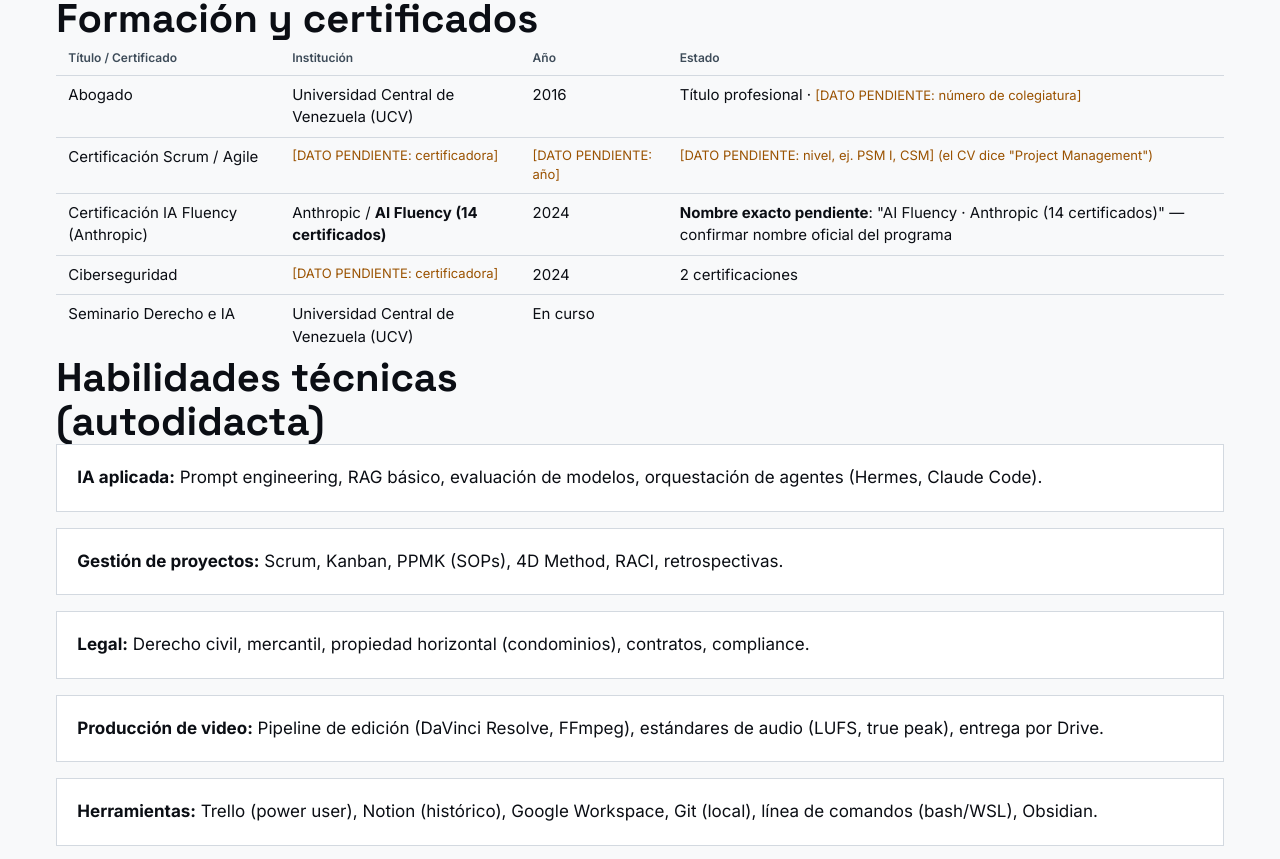
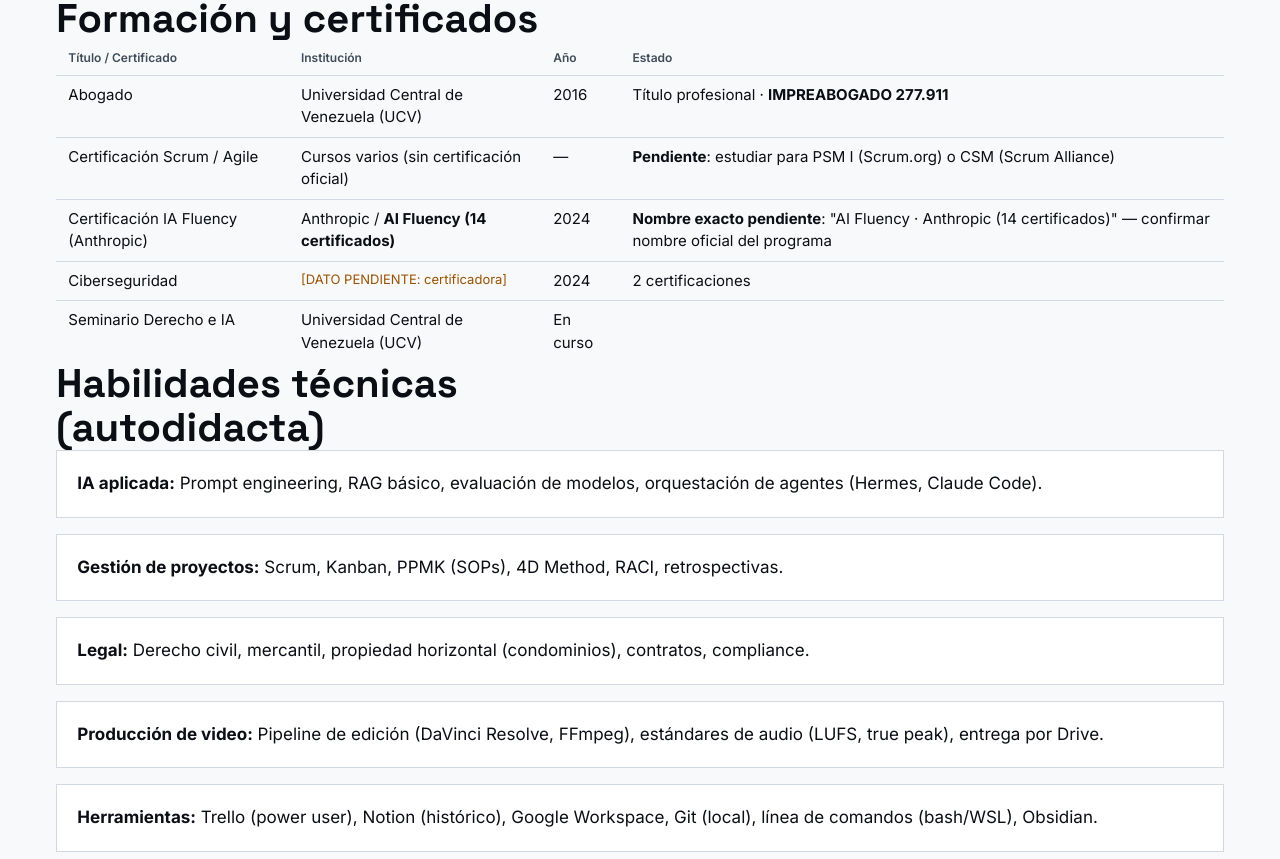
Before and after one commit to MAD-422160846610/monolithos-site, a plain HTML site: page marco/index.html in a window 1280 px wide. Shown: the part 1848-2707 px from the top of the page. Drawn offline with Linux system fonts and the light colour scheme.

Commit message:
CV: IMPREABOGADO 277.911; Scrum = cursos sin cert oficial (pendiente PSM I/CSM)

```diff
--- a/marco/index.html
+++ b/marco/index.html
@@ -193,8 +193,8 @@ h3{font-family:var(--display);font-weight:500;font-size:20px;line-height:1.25}
               <tr><th>Título / Certificado</th><th>Institución</th><th>Año</th><th>Estado</th></tr>
             </thead>
             <tbody>
-              <tr><td>Abogado</td><td>Universidad Central de Venezuela (UCV)</td><td>2016</td><td>Título profesional · <span class="pendiente">[DATO PENDIENTE: número de colegiatura]</span></td></tr>
-              <tr><td>Certificación Scrum / Agile</td><td class="pendiente">[DATO PENDIENTE: certificadora]</td><td class="pendiente">[DATO PENDIENTE: año]</td><td class="pendiente">[DATO PENDIENTE: nivel, ej. PSM I, CSM] (el CV dice "Project Management")</td></tr>
+              <tr><td>Abogado</td><td>Universidad Central de Venezuela (UCV)</td><td>2016</td><td>Título profesional · <strong>IMPREABOGADO 277.911</strong></td></tr>
+              <tr><td>Certificación Scrum / Agile</td><td>Cursos varios (sin certificación oficial)</td><td>—</td><td><strong>Pendiente</strong>: estudiar para PSM I (Scrum.org) o CSM (Scrum Alliance)</td></tr>
               <tr><td>Certificación IA Fluency (Anthropic)</td><td>Anthropic / <strong>AI Fluency (14 certificados)</strong></td><td>2024</td><td><strong>Nombre exacto pendiente</strong>: "AI Fluency · Anthropic (14 certificados)" — confirmar nombre oficial del programa</td></tr>
               <tr><td>Ciberseguridad</td><td class="pendiente">[DATO PENDIENTE: certificadora]</td><td>2024</td><td>2 certificaciones</td></tr>
               <tr><td>Seminario Derecho e IA</td><td>Universidad Central de Venezuela (UCV)</td><td>En curso</td><td></td></tr>
```
